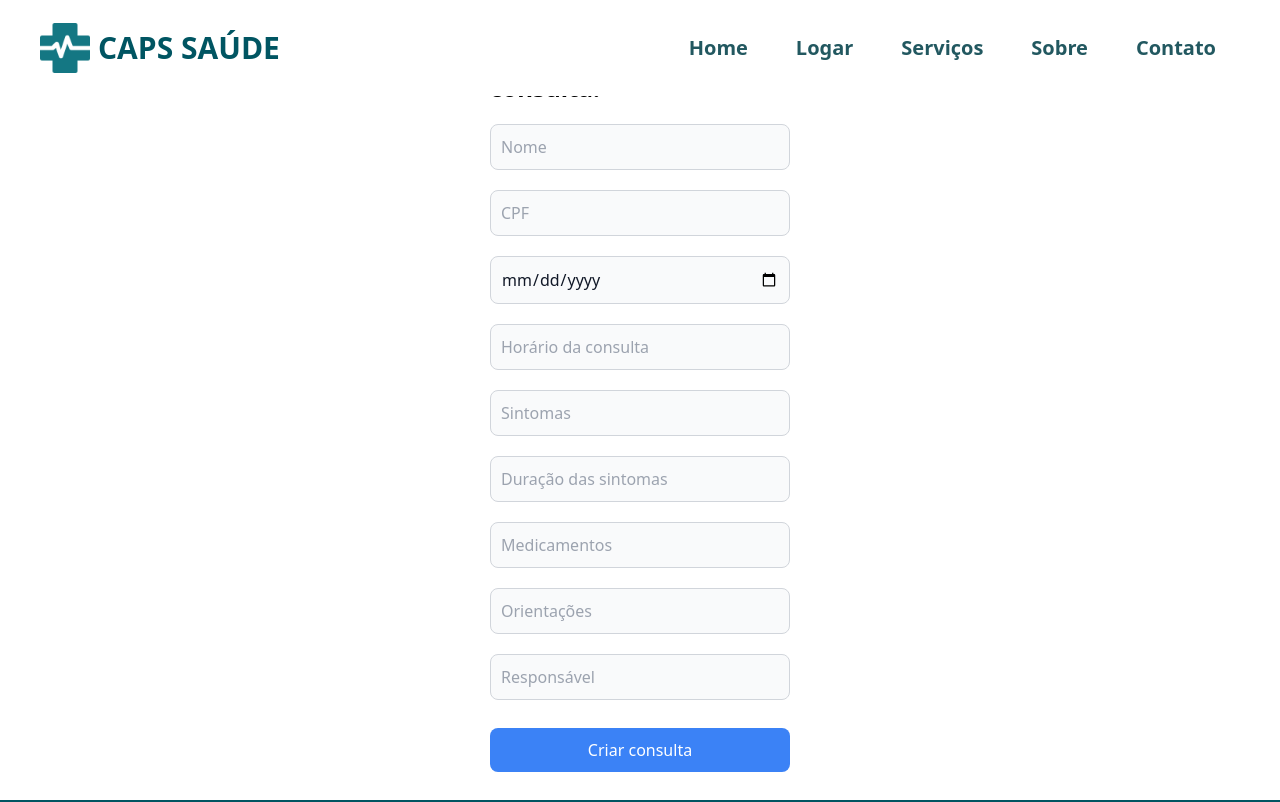
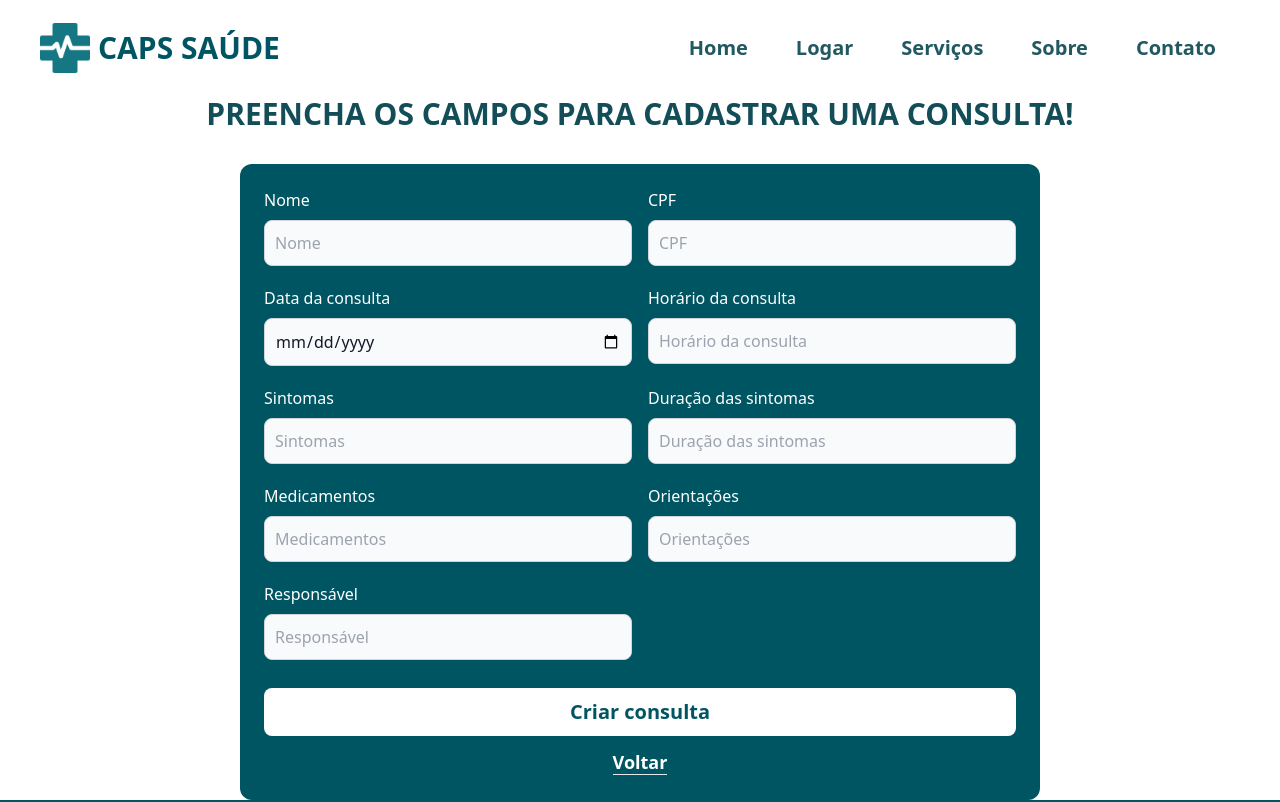
Before and after one commit to VitorDanielA/capssaude, a Next.js app: page /consulta/FormCadastroConsulta in a window 1280 px wide. Shown: the top 802 px of the page. Built offline with nearby package versions, Linux system fonts and the light colour scheme.

Commit message:
Padronizando telas de cadastro

```diff
--- a/src/components/CadastrarConsulta.tsx
+++ b/src/components/CadastrarConsulta.tsx
@@ -1,5 +1,6 @@
 import { useState } from "react";
 import InputFieldProps from "@/components/InputFieldProps";
+import Link from "next/link";
 
 export default function CadastrarConsulta() {
 
@@ -59,63 +60,63 @@ export default function CadastrarConsulta() {
         {
             type: 'text',
             name: 'nome',
-            className: 'bg-gray-50 border border-gray-300 text-gray-900 rounded-lg block w-full p-2.5 focus: outline-none my-5',
+            className: 'bg-gray-50 border border-gray-300 text-gray-900 rounded-lg block w-full p-2.5 focus: outline-none mt-2 mb-1',
             placeholder: 'Nome',
             required: true,
         },
         {
             type: 'text',
             name: 'cpf',
-            className: 'bg-gray-50 border border-gray-300 text-gray-900 rounded-lg block w-full p-2.5 focus: outline-none mb-5',
+            className: 'bg-gray-50 border border-gray-300 text-gray-900 rounded-lg block w-full p-2.5 focus: outline-none mt-2 mb-1',
             placeholder: 'CPF',
             required: true,
         },
         {
             type: 'date',
             name: 'dataConsulta',
-            className: 'bg-gray-50 border border-gray-300 text-gray-900 rounded-lg block w-full p-2.5 focus: outline-none mb-5',
+            className: 'bg-gray-50 border border-gray-300 text-gray-900 rounded-lg block w-full p-2.5 focus: outline-none mt-2 mb-1',
             placeholder: 'Data da consulta',
             required: true,
         },
         {
             type: 'text',
             name: 'horarioConsulta',
-            className: 'bg-gray-50 border border-gray-300 text-gray-900 rounded-lg block w-full p-2.5 focus: outline-none mb-5',
+            className: 'bg-gray-50 border border-gray-300 text-gray-900 rounded-lg block w-full p-2.5 focus: outline-none mt-2 mb-1',
             placeholder: 'Horário da consulta',
             required: true,
         },
         {
             type: 'text',
             name: 'sintomas',
-            className: 'bg-gray-50 border border-gray-300 text-gray-900 rounded-lg block w-full p-2.5 focus: outline-none mb-5',
+            className: 'bg-gray-50 border border-gray-300 text-gray-900 rounded-lg block w-full p-2.5 focus: outline-none mt-2 mb-1',
             placeholder: 'Sintomas',
             required: true,
         },
         {
             type: 'text',
             name: 'duracaoSintomas',
-            className: 'bg-gray-50 border border-gray-300 text-gray-900 rounded-lg block w-full p-2.5 focus: outline-none mb-5',
+            className: 'bg-gray-50 border border-gray-300 text-gray-900 rounded-lg block w-full p-2.5 focus: outline-none mt-2 mb-1',
             placeholder: 'Duração das sintomas',
             required: true,
         },
         {
             type: 'text',
             name: 'medicamentos',
-            className: 'bg-gray-50 border border-gray-300 text-gray-900 rounded-lg block w-full p-2.5 focus: outline-none mb-5',
+            className: 'bg-gray-50 border border-gray-300 text-gray-900 rounded-lg block w-full p-2.5 focus: outline-none mt-2 mb-1',
             placeholder: 'Medicamentos',
             required: true,
         },
         {
             type: 'text',
             name: 'orientacoes',
-            className: 'bg-gray-50 border border-gray-300 text-gray-900 rounded-lg block w-full p-2.5 focus: outline-none mb-5',
+            className: 'bg-gray-50 border border-gray-300 text-gray-900 rounded-lg block w-full p-2.5 focus: outline-none mt-2 mb-1',
             placeholder: 'Orientações',
             required: true,
         },
         {
             type: 'text',
             name: 'responsavel',
-            className: 'bg-gray-50 border border-gray-300 text-gray-900 rounded-lg block w-full p-2.5 focus: outline-none mb-5',
+            className: 'bg-gray-50 border border-gray-300 text-gray-900 rounded-lg block w-full p-2.5 focus: outline-none mt-2 mb-5',
             placeholder: 'Responsável',
             required: true,
         },
@@ -123,16 +124,18 @@ export default function CadastrarConsulta() {
 
     return (
 
-        <div className="flex items-center justify-around flex-wrap min-h-[100vh]">
-            <div className="w-[300px] mb-5">
-                <h1 className="text-2xl font-semibold">
+        <div className="flex flex-col items-center justify-center min-h-[100vh]">
+            <h1 className="font-extrabold my-8 text-[#134e58] text-3xl uppercase text-center mt-24">
                 Preencha os campos para cadastrar uma consulta!
             </h1>
+            <div className="max-w-[800px] w-full bg-[#005562] p-6 text-white rounded-xl">
                 <form onSubmit={handleForm} className="flex flex-col">
+                    <div className="grid grid-cols-2 gap-4">
 
 
-                    {inputs.map((input) => (
-                        <InputFieldProps
+                        {inputs.map((input, index) => (
+                            <div key={index}>
+                                <label className="">{input.placeholder}</label>                            <InputFieldProps
                                     key={input.name}
                                     type={input.type}
                                     name={input.name}
@@ -142,12 +145,19 @@ export default function CadastrarConsulta() {
                                     value={form[input.name]}
                                     onChange={handleChangeForm}
                                 />
+                            </div>
                         ))}
+                    </div>
 
-                    <button className="bg-blue-500 p-2.5 mt-2 rounded-lg text-white hover:bg-blue-400">
+                    <button className="bg-white p-2.5 mt-2 rounded-lg text-[#005562] hover:bg-[#e5f1f3] text-xl font-semibold">
                         Criar consulta
                     </button>
+                    <p className="mt-3 text-center text-lg">
 
+                        <span className="text-white border-b  cursor-pointer hover:text-gray-400 font-semibold">
+                            <Link href={"TabelaConsulta"}>Voltar</Link>
+                        </span>
+                    </p>
                 </form>
                 {showSuccessPopup && (
                     <div className="fixed inset-0 bg-black bg-opacity-50 flex items-center justify-center z-50">
```
Lines whose indentation alone changed are shown as unchanged.
